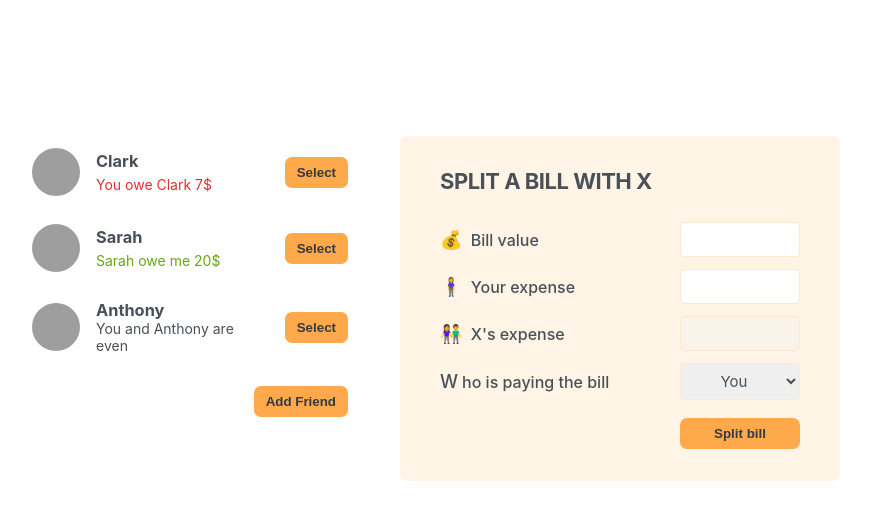
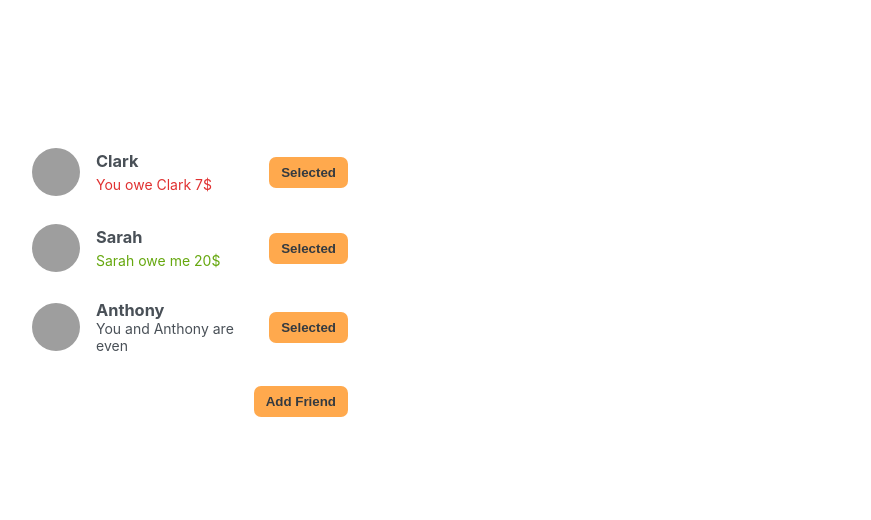
Before and after one commit to HossainRezayi/eat-n-split, a React (Vite) app: page / in a window 1280 px wide. Shown: the top 520 px of the page, without its empty margins (210-1081 px from the left). Built offline with nearby package versions, Linux system fonts and the light colour scheme; grey boxes are pictures that could not be loaded.

Commit message:
Select a friend : Add the ability of the user selecting a friend

```diff
--- a/src/App.jsx
+++ b/src/App.jsx
@@ -32,6 +32,7 @@ function Button({ children, onClick }) {
 export default function App() {
   const [friends, setFriends] = useState(initialFriends);
   const [showAddFriend, setShowAddFriend] = useState(false);
+  const [selectedFriend, setSelectedFriend] = useState(null);
 
   function handleShowAddFriend() {
     setShowAddFriend((show) => !show);
@@ -42,34 +43,55 @@ export default function App() {
     setShowAddFriend(false);
   }
 
+  function handleSelection(friend) {
+    // setSelectedFriend(friend);
+
+    setSelectedFriend((cur) => (cur?.id === friend.id ? null : friend));
+
+    setShowAddFriend(false);
+  }
+
   return (
     <div className="app">
       <div className="sidebar">
-        <FriendsList friends={friends} />
+        <FriendsList
+          friends={friends}
+          onSelection={handleSelection}
+          selectedFriend={selectedFriend}
+        />
+
         {showAddFriend && <FormAddFriends onAddFriend={handleAddFriend} />}
+
         <Button onClick={handleShowAddFriend}>
           {showAddFriend ? "Close" : "Add Friend"}
         </Button>
       </div>
 
-      <FormSpiltBill />
+      {selectedFriend && <FormSpiltBill selectedFriend={selectedFriend} />}
     </div>
   );
 }
 
-function FriendsList({ friends }) {
+function FriendsList({ friends, onSelection, selectedFriend }) {
   return (
     <ul>
       {friends.map((friend) => (
-        <Friend friend={friend} key={friend.id} />
+        <Friend
+          friend={friend}
+          key={friend.id}
+          onSelection={onSelection}
+          selectedFriend={selectedFriend}
+        />
       ))}
     </ul>
   );
 }
 
-function Friend({ friend }) {
+function Friend({ friend, onSelection, selectedFriend }) {
+  let isSelected = friend.id === selectedFriend?.id;
+
   return (
-    <li>
+    <li className={isSelected ? "selected" : ""}>
       <img src={friend.image} alt={friend.name} />
       <h3>{friend.name}</h3>
       {friend.balance < 0 && (
@@ -83,7 +105,9 @@ function Friend({ friend }) {
         </p>
       )}
       {friend.balance === 0 && <p>You and {friend.name} are even</p>}
-      <Button>Select</Button>
+      <Button onClick={() => onSelection(friend)}>
+        {isSelected ? "Close" : "Selected"}
+      </Button>
     </li>
   );
 }
@@ -98,7 +122,7 @@ function FormAddFriends({ onAddFriend }) {
     if (!name || !image) return;
 
     const id = crypto.randomUUID();
-    const newFriend = { name, image: `${image}?=${id}`, balance: 0, id: id };
+    const newFriend = { name, image: `${image}?=${id}`, balance: 0, id };
 
     onAddFriend(newFriend);
 
@@ -123,10 +147,10 @@ function FormAddFriends({ onAddFriend }) {
   );
 }
 
-function FormSpiltBill() {
+function FormSpiltBill({ selectedFriend }) {
   return (
     <form className="form-split-bill">
-      <h2>Split a bill with X</h2>
+      <h2>Split a bill with {selectedFriend.name}</h2>
 
       <label>💰 Bill value</label>
       <input type="text" />
@@ -134,13 +158,13 @@ function FormSpiltBill() {
       <label>🧍‍♀️ Your expense</label>
       <input type="text" />
 
-      <label>👫 X's expense</label>
+      <label>👫 {selectedFriend.name}'s expense</label>
       <input type="text" disabled />
 
       <label>Who is paying the bill</label>
       <select>
         <option value="user">You</option>
-        <option value="friend">X</option>
+        <option value="friend">{selectedFriend.name}</option>
       </select>
 
       <Button>Split bill</Button>
```
